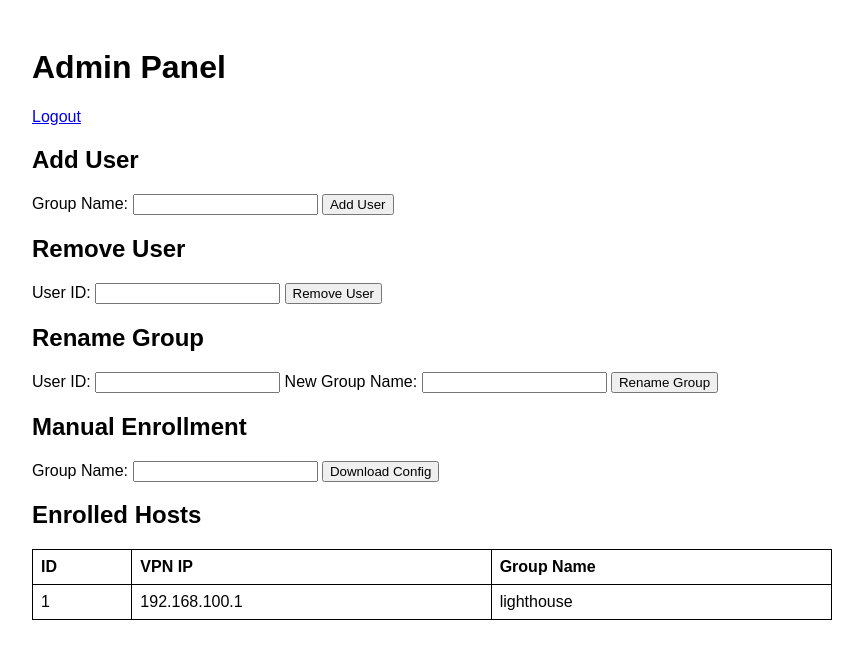
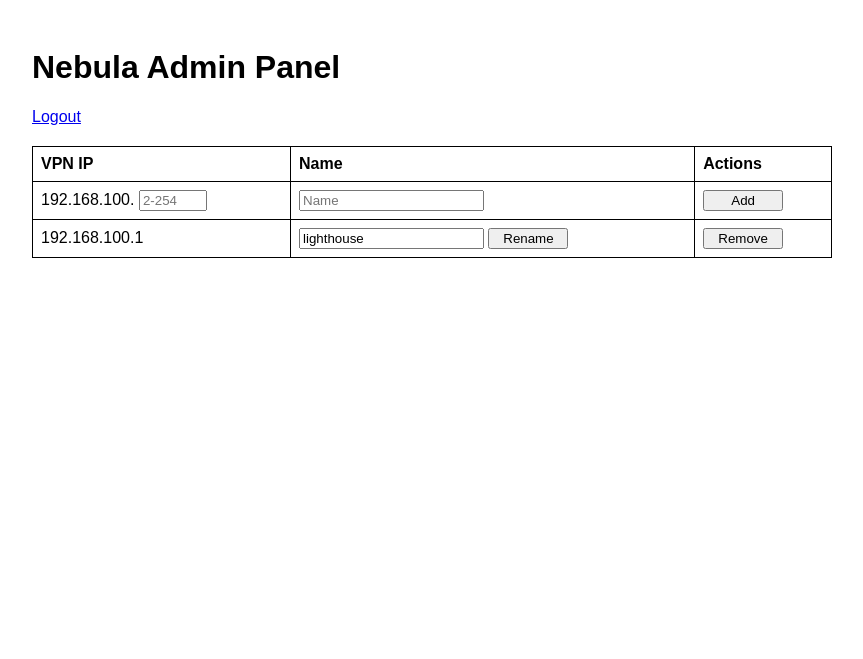
Before and after one commit to nnandrew/polaris, a Flask app: page /admin/ in a window 1280 px wide. Shown: the top 659 px of the page, without its empty margins (208-1071 px from the left). Run offline with Flask 3, Linux system fonts and the light colour scheme; the visitor is signed in with stand-in values (Sample User, id 1); data comes from the database, SQL or seed files in the repository; parts of the project's set-up code (start-up, migrations or seed data) failed here and were passed over.

Commit message:
lighthouse: prettier admin panel

```diff
--- a/lighthouse/enrollment-server/app/__init__.py
+++ b/lighthouse/enrollment-server/app/__init__.py
@@ -9,7 +9,6 @@ import subprocess
 import os
 import tarfile
 import sqlite3
-import dotenv
 import requests
 import flask
 from .routes import main_bp
--- a/lighthouse/enrollment-server/app/routes.py
+++ b/lighthouse/enrollment-server/app/routes.py
@@ -17,35 +17,50 @@ import sqlite3
 
 main_bp = flask.Blueprint('main', __name__)
 
-@main_bp.route('/api/enroll', methods=['GET'])
+@main_bp.route('/api/enroll', methods=['GET', 'POST'])
 def enroll():
     """
-    Handles a new node enrollment request.
+    Handles node enrollment requests via API (GET) and admin panel (POST).
 
-    Authenticates the request using a 'LIGHTHOUSE_NETWORK_KEY' query parameter. If valid,
-    it generates a new Nebula configuration for the specified 'group_name',
-    sends the configuration file as an attachment, and then deletes the file
-    from the server.
-
-    Query Parameters:
-        network_key (str): The secret key for authorizing the request.
-        group_name (str): The Nebula security group for the new node.
+    GET: Requires 'LIGHTHOUSE_NETWORK_KEY' and 'group_name' as query parameters.
+    POST: Requires admin session and 'group_name' as form data.
 
     Returns:
         A Flask response object containing the config file or an error message.
     """
-    # Authenticate Request
-    network_key = flask.request.args.get('LIGHTHOUSE_NETWORK_KEY')
-    if not network_key or network_key != flask.current_app.config.get("LIGHTHOUSE_NETWORK_KEY"):
-        return "Unauthorized", 401
+    if flask.request.method == 'GET':
+        # API enrollment
+        network_key = flask.request.args.get('LIGHTHOUSE_NETWORK_KEY')
+        if not network_key or network_key != flask.current_app.config.get("LIGHTHOUSE_NETWORK_KEY"):
+            return "Unauthorized", 401
+        group_name = flask.request.args.get('group_name')
+        if not group_name:
+            return "Missing group_name", 400
+        ip_octet = None
 
-    # Generate Host Configuration
-    group_name = flask.request.args.get('group_name')
-    config_path = nebula.generate_nebula_config(group_name, flask.current_app.config.get('LIGHTHOUSE_PUBLIC_IP'))
-    response = flask.send_file(config_path, as_attachment=True)
-    response.call_on_close(lambda: os.remove(config_path))
+    else:
+        # Manual enrollment via admin panel
+        if not flask.session.get('logged_in'):
+            return flask.redirect(flask.url_for('main.admin'))
+        group_name = flask.request.args.get('group_name')
+        if not group_name:
+            return flask.redirect(flask.url_for('main.admin'))
+        ip_octet = flask.request.form.get('ip_octet')
+        if not ip_octet:
+            return flask.redirect(flask.url_for('main.admin'))
+        ip_octet = int(ip_octet)
+        if ip_octet < 2 or ip_octet > 254:
+            hosts = nebula.get_hosts()
+            return flask.render_template('admin.html', hosts=hosts, error="Invalid IP octet. Must be between 2 and 254.")
 
-    return response
+    try:
+        config_path = nebula.generate_nebula_config_with_ip(group_name, flask.current_app.config.get('LIGHTHOUSE_PUBLIC_IP'), ip_octet)
+        response = flask.send_file(config_path, as_attachment=True)
+        response.call_on_close(lambda: os.remove(config_path))
+        return response
+    except Exception as e:
+        flask.current_app.logger.error(f"Manual enrollment failed: {str(e)}")
+        return f"Enrollment failed: {str(e)}", 500
 
 @main_bp.route('/api/ntrip', methods=['GET'])
 def ntrip():
@@ -92,17 +107,7 @@ def logout():
     flask.session.pop('logged_in', None)
     return flask.redirect(flask.url_for('main.admin'))
 
-@main_bp.route('/admin/add_user', methods=['POST'])
-def add_user():
-    if not flask.session.get('logged_in'):
-        return flask.redirect(flask.url_for('main.admin'))
-    group_name = flask.request.form.get('group_name')
-    if group_name:
-        nebula.generate_nebula_config(group_name, flask.current_app.config.get('LIGHTHOUSE_PUBLIC_IP'))
-    return flask.redirect(flask.url_for('main.admin'))
-
-
-@main_bp.route('/admin/remove_user', methods=['POST'])
+@main_bp.route('/api/remove', methods=['POST'])
 def remove_user():
     if not flask.session.get('logged_in'):
         return flask.redirect(flask.url_for('main.admin'))
@@ -111,7 +116,7 @@ def remove_user():
         nebula.remove_user(user_id)
     return flask.redirect(flask.url_for('main.admin'))
 
-@main_bp.route('/admin/rename_group', methods=['POST'])
+@main_bp.route('/api/rename', methods=['POST'])
 def rename_group():
     if not flask.session.get('logged_in'):
         return flask.redirect(flask.url_for('main.admin'))
@@ -120,15 +125,3 @@ def rename_group():
     if user_id and new_group_name:
         nebula.rename_group(user_id, new_group_name)
     return flask.redirect(flask.url_for('main.admin'))
-
-@main_bp.route('/admin/manual_enroll', methods=['POST'])
-def manual_enroll():
-    if not flask.session.get('logged_in'):
-        return flask.redirect(flask.url_for('main.admin'))
-    group_name = flask.request.form.get('group_name')
-    if group_name:
-        config_path = nebula.generate_nebula_config(group_name, flask.current_app.config.get('LIGHTHOUSE_PUBLIC_IP'))
-        response = flask.send_file(config_path, as_attachment=True)
-        response.call_on_close(lambda: os.remove(config_path))
-        return response
-    return flask.redirect(flask.url_for('main.admin'))
--- a/lighthouse/enrollment-server/app/templates/admin.html
+++ b/lighthouse/enrollment-server/app/templates/admin.html
@@ -7,19 +7,20 @@
     <style>
         body { font-family: sans-serif; }
         .container { max-width: 800px; margin: 0 auto; padding: 20px; }
-        .login-form { text-align: center; }
+        .login-form { text-align: left; }
         table { width: 100%; border-collapse: collapse; margin-top: 20px; }
         table, th, td { border: 1px solid black; }
         th, td { padding: 8px; text-align: left; }
         .form-section { margin-top: 20px; }
         .error { color: red; }
+        button { width: 80px; }
     </style>
 </head>
 <body>
     <div class="container">
         {% if not session.logged_in %}
             <div class="login-form">
-                <h1>Admin Login</h1>
+                <h1>Nebula Admin Login</h1>
                 <form action="/admin/login" method="post">
                     <input type="password" name="password" placeholder="Password" required>
                     <button type="submit">Login</button>
@@ -29,62 +30,49 @@
                 {% endif %}
             </div>
         {% else %}
-            <h1>Admin Panel</h1>
+            <h1>Nebula Admin Panel</h1>
             <a href="/admin/logout">Logout</a>
 
-            <div class="form-section">
-                <h2>Add User</h2>
-                <form action="/admin/add_user" method="post">
-                    <label for="group_name">Group Name:</label>
-                    <input type="text" id="group_name" name="group_name" required>
-                    <button type="submit">Add User</button>
-                </form>
-            </div>
-
-            <div class="form-section">
-                <h2>Remove User</h2>
-                <form action="/admin/remove_user" method="post">
-                    <label for="user_id">User ID:</label>
-                    <input type="number" id="user_id" name="user_id" required>
-                    <button type="submit">Remove User</button>
-                </form>
-            </div>
-
-            <div class="form-section">
-                <h2>Rename Group</h2>
-                <form action="/admin/rename_group" method="post">
-                    <label for="rename_user_id">User ID:</label>
-                    <input type="number" id="rename_user_id" name="user_id" required>
-                    <label for="new_group_name">New Group Name:</label>
-                    <input type="text" id="new_group_name" name="new_group_name" required>
-                    <button type="submit">Rename Group</button>
-                </form>
-            </div>
-
-            <div class="form-section">
-                <h2>Manual Enrollment</h2>
-                <form action="/admin/manual_enroll" method="post">
-                    <label for="group_name_manual">Group Name:</label>
-                    <input type="text" id="group_name_manual" name="group_name" required>
-                    <button type="submit">Download Config</button>
-                </form>
-            </div>
-
-            <h2>Enrolled Hosts</h2>
             <table>
                 <thead>
                     <tr>
-                        <th>ID</th>
                         <th>VPN IP</th>
-                        <th>Group Name</th>
+                        <th>Name</th>
+                        <th>Actions</th>
                     </tr>
                 </thead>
                 <tbody>
+                    <!-- Manual enrollment row -->
+                    <tr>
+                        <td>
+                            <form action="/api/enroll" method="post" style="display:inline;">
+                                <span>192.168.100.</span>
+                                <input type="number" name="ip_octet" min="2" max="254" placeholder="2-254" style="width: 60px;" required>
+                        </td>
+                        <td>
+                                <input type="text" name="group_name" placeholder="Name" required>
+                        </td>
+                        <td>
+                                <button type="submit">Add</button>
+                            </form>
+                        </td>
+                    </tr>
                     {% for host in hosts %}
                         <tr>
-                            <td>{{ host[0] }}</td>
                             <td>{{ host[1] }}</td>
-                            <td>{{ host[2] }}</td>
+                            <td>
+                                <form action="/admin/rename" method="post" style="display:inline;">
+                                    <input type="hidden" name="user_id" value="{{ host[0] }}">
+                                    <input type="text" name="new_group_name" value="{{ host[2] }}" required>
+                                    <button type="submit">Rename</button>
+                                </form>
+                            </td>
+                            <td>
+                                <form action="/api/remove" method="post" style="display:inline;">
+                                    <input type="hidden" name="user_id" value="{{ host[0] }}">
+                                    <button type="submit">Remove</button>
+                                </form>
+                            </td>
                         </tr>
                     {% endfor %}
                 </tbody>
--- a/lighthouse/enrollment-server/requirements.txt
+++ b/lighthouse/enrollment-server/requirements.txt
@@ -1,4 +1,3 @@
 flask
 ruamel.yaml
-python-dotenv
 requests
```
Also changed, not shown: lighthouse/enrollment-server/app/nebula.py (+16 -7 lines), 1 other file.
